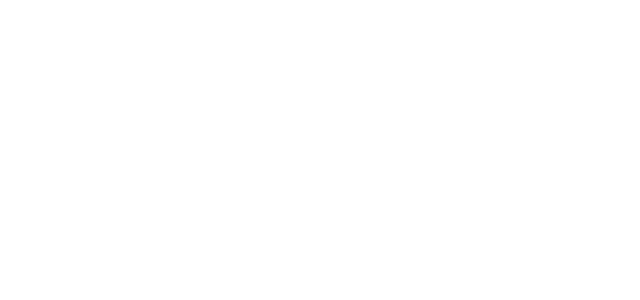
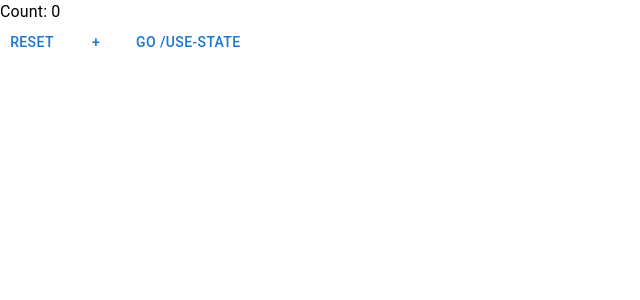
Before and after one commit to arakawamoriyuki/react-recoil-handson, a React (Create React App) app: page /recoil in a window 1280 px wide. Before the commit this address had no page. Shown: the top 300 px of the page, without its empty margins (0-640 px from the left). Built offline with nearby package versions, Linux system fonts and the light colour scheme.

Commit message:
recoilを使ったグローバル状態管理の例を追加

```diff
--- a/src/App.tsx
+++ b/src/App.tsx
@@ -1,5 +1,6 @@
 import React, { FC } from 'react';
 import { BrowserRouter, Routes, Route } from 'react-router-dom';
+import { RecoilRoot } from 'recoil';
 import { CountProvider } from './Context';
 import { CountOptimizeProvider } from './ContextOptimize';
 import UseState from './components/UseState';
@@ -11,6 +12,7 @@
 import CustomHook from './components/CustomHook';
 import Context from './components/Context';
 import ContextOptimize from './components/ContextOptimize';
+import Recoil from './components/Recoil';
 
 interface ProvidersProps {
   children: React.ReactNode;
@@ -20,7 +22,9 @@
   return (
     <CountProvider>
       <CountOptimizeProvider>
-        {children}
+        <RecoilRoot>
+          {children}
+        </RecoilRoot>
       </CountOptimizeProvider>
     </CountProvider>
   );
@@ -40,6 +44,7 @@
         <Route path="/custom-hook" element={<CustomHook />} />
         <Route path="/context" element={<Context />} />
         <Route path="/context-optimize" element={<ContextOptimize />} />
+        <Route path="/recoil" element={<Recoil />} />
       </Routes>
     </BrowserRouter>
   </Providers>
--- /dev/null
+++ b/src/components/Recoil.tsx
@@ -0,0 +1,72 @@
+import React from 'react';
+import { useNavigate } from 'react-router-dom';
+import { atom, useRecoilState } from 'recoil';
+import Box from '@mui/material/Box';
+import Typography from '@mui/material/Typography';
+import Button from '@mui/material/Button';
+
+const state = atom<number>({
+  key: 'count',
+  default: 0,
+});
+
+const useCounter = () => {
+  const [count, setCount] = useRecoilState(state);
+
+  const increment = () => {
+    setCount((count) => count + 1);
+  };
+
+  const reset = () => {
+    setCount(0);
+  };
+
+  return { count, increment, reset };
+};
+
+const CountComponent: React.FC = () => {
+  const { count } = useCounter();
+
+  console.log('CountComponent render');
+
+  return (
+    <Typography>Count: {count}</Typography>
+  );
+};
+
+const CountResetComponent: React.FC = () => {
+  const { reset } = useCounter();
+
+  console.log('ResetComponent render');
+
+  return (
+    <Button onClick={() => reset()}>Reset</Button>
+  );
+};
+
+const CountUpComponent: React.FC = () => {
+  const { increment } = useCounter();
+
+  console.log('CountUpComponent render');
+
+  return (
+    <Button onClick={() => increment()}>+</Button>
+  );
+};
+
+const RecoilComponent: React.FC = () => {
+  const navigate = useNavigate();
+
+  console.log('RecoilComponent render');
+
+  return (
+    <Box>
+      <CountComponent />
+      <CountResetComponent />
+      <CountUpComponent />
+      <Button onClick={() => navigate('/use-state')}>go /use-state</Button>
+    </Box>
+  );
+};
+
+export default RecoilComponent;
```
